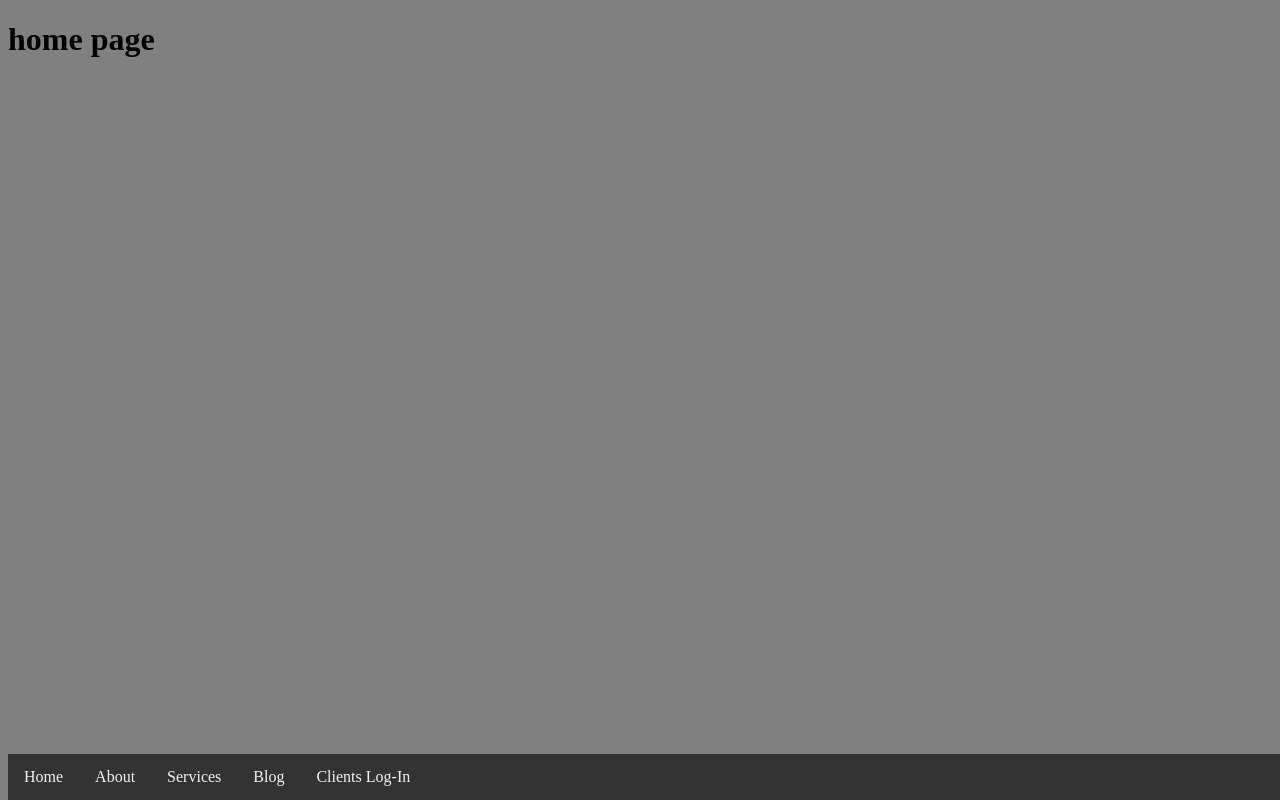
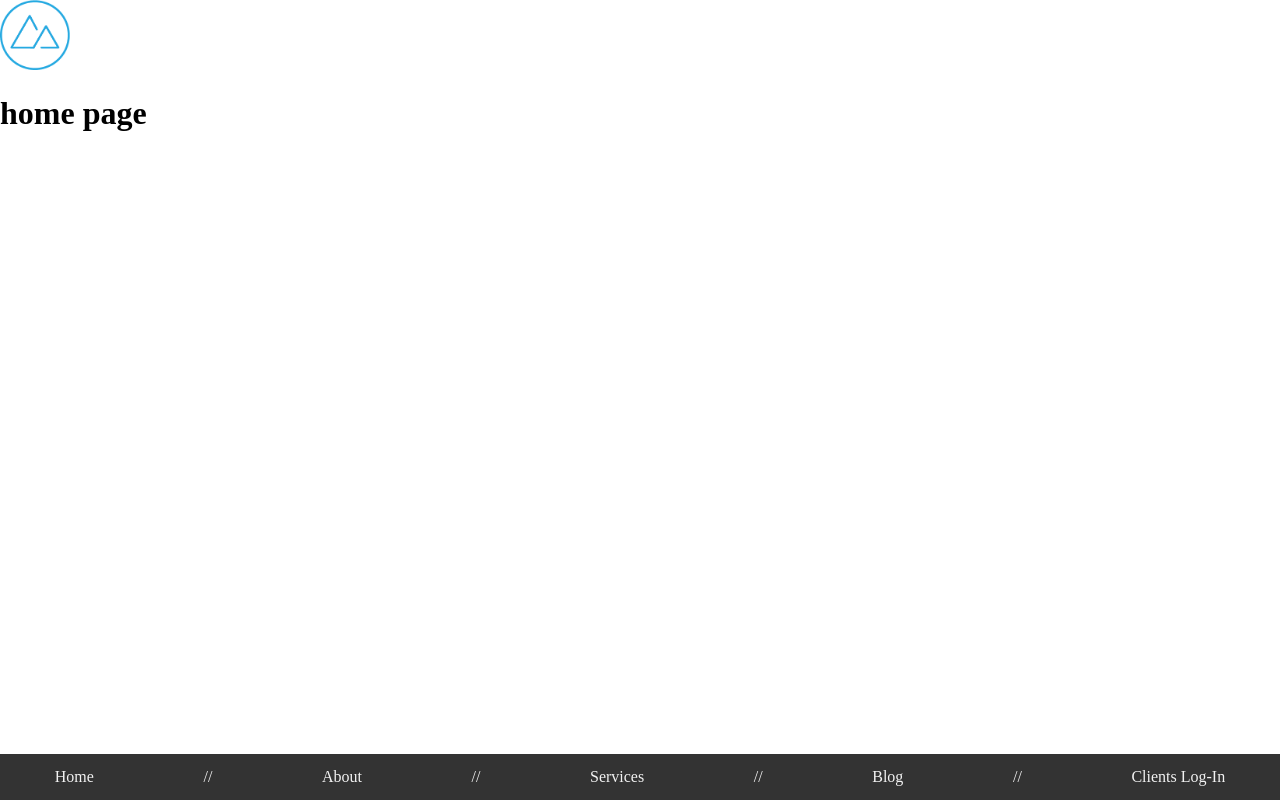
Before and after one commit to gcho91/mockAgency, a plain HTML site: page index.html at #!/learn in a window 1280 px wide. Drawn offline with nearby package versions, Linux system fonts and the light colour scheme; some packages are replaced by stand-ins of ours.

Commit message:
Menu looks decent now?

```diff
--- a/index.html
+++ b/index.html
@@ -21,11 +21,23 @@
 
     <div class="navbar">
       <a ui-sref="home">Home</a>
+      <a> // </a>
       <a ui-sref="about">About</a>
+      <a> // </a>
       <a ui-sref="services">Services</a>
+      <a> // </a>
       <a ui-sref="blog">Blog</a>
+      <a> // </a>
       <a ui-sref="clients">Clients Log-In</a>
     </div>
+
+
+
+
+
+
+    <logo></logo>
+
 
 
 
@@ -40,6 +52,7 @@
     <script src="https://cdnjs.cloudflare.com/ajax/libs/angular-ui-router/1.0.3/angular-ui-router.js"></script>
     <script src="js/app.js"></script>
     <script src="js/mainCtrl.js"></script>
+    <script src="js/logoDir.js"></script>
   </body>
 
 
--- /dev/null
+++ b/js/logoDir.js
@@ -0,0 +1,6 @@
+angular.module('agencySite').directive('logo', function(){
+  return {
+    templateUrl: "view/logo.html",
+    restrict: "E"
+  }
+})
--- a/style.css
+++ b/style.css
@@ -1,14 +1,19 @@
 body {
-  background-color: gray;
+  /*background-color: gray;*/
 
   /*width: 100vw;
   height: 50vh;*/
+  margin: 0;
+  padding: 0;
 }
 
 .navbar{
   background-color: #333;
   color: white;
   position: fixed;
+  display: flex;
+  justify-content: space-around;
+
   /*overflow: hidden;*/
   bottom: 0;
   width: 100%;
@@ -22,3 +27,12 @@ body {
     padding: 14px 16px;
     text-decoration: none;
 }
+
+a{
+  display: flex;
+}
+
+.agencyLogo{
+  height: 70px;
+
+}
--- /dev/null
+++ b/view/logo.html
@@ -0,0 +1,3 @@
+<div>
+  <img src="img/logo.png" class="agencyLogo">
+</div>
```
Also changed, not shown: img/logo.png (added), img/logo2.png (added).
